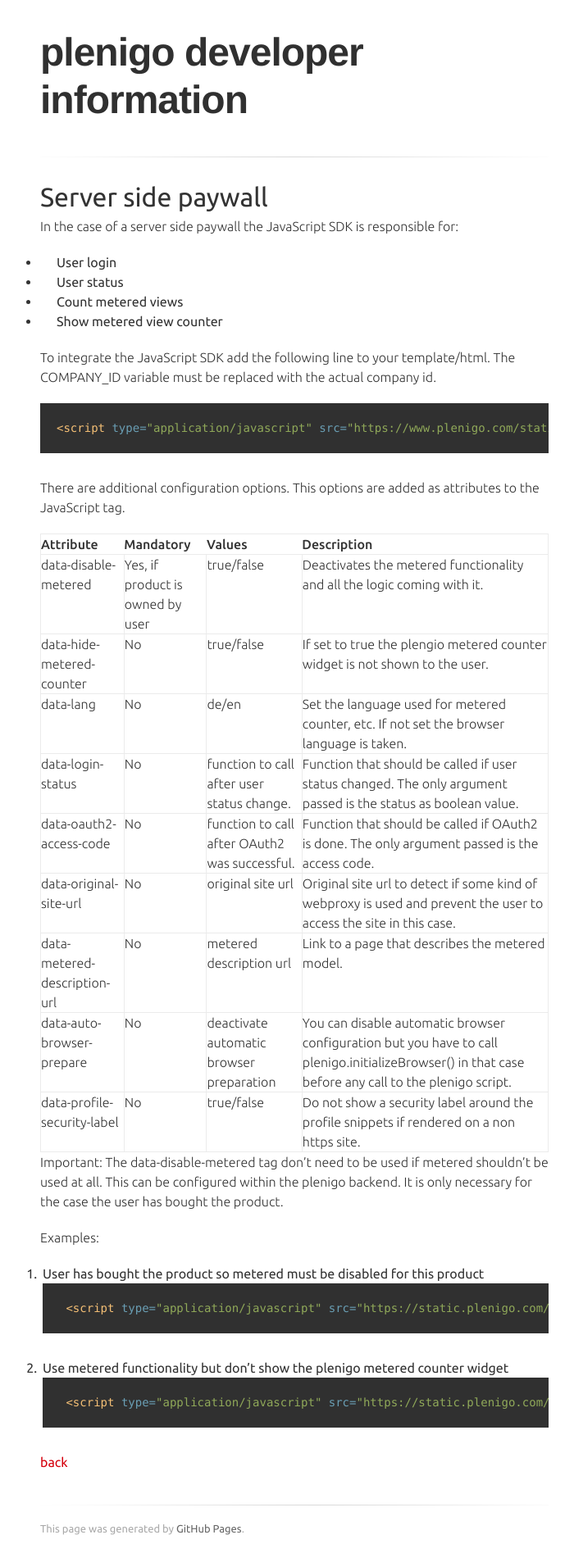
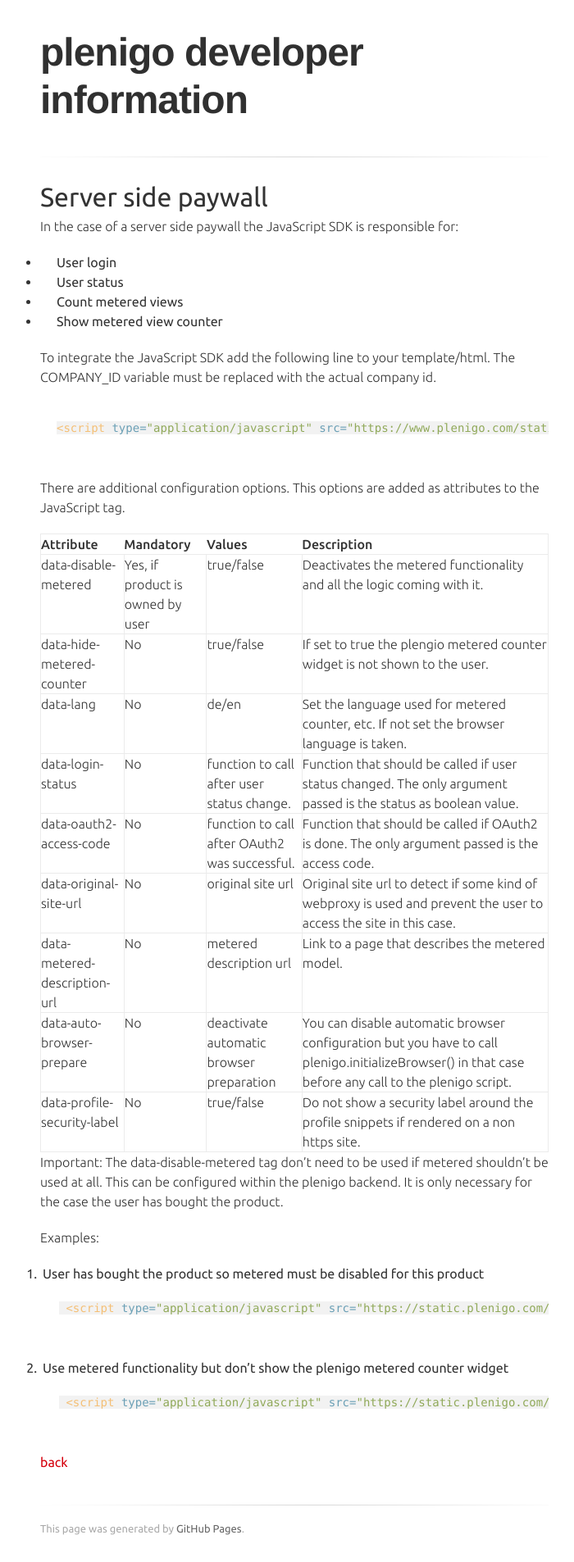
Before and after one commit to plenigo/plenigo.github.io, a Jekyll site: the page built from pages/sdks/javascript/paywall/hide_content_by_default.md, in a window 1280 px wide. Shown: the whole page at 82% size, without its empty margins (281-981 px from the left). Built offline with Jekyll 4.4.1, drawn with Linux system fonts in a browser that asks for light colours; some web fonts are replaced.

Commit message:
Create jekyll-theme-tactile.scss

```diff
--- a/_sass/jekyll-theme-tactile.scss
+++ b/_sass/jekyll-theme-tactile.scss
@@ -369,11 +369,11 @@
   overflow: auto;
   color: #f2f2f2;
   text-shadow: none;
-  background: #303030;
+//  background: #303030;
 }
 pre code {
   padding: 0;
   color: #f2f2f2;
-  background-color: #303030;
+//  background-color: #303030;
   border: none;
 }
```
